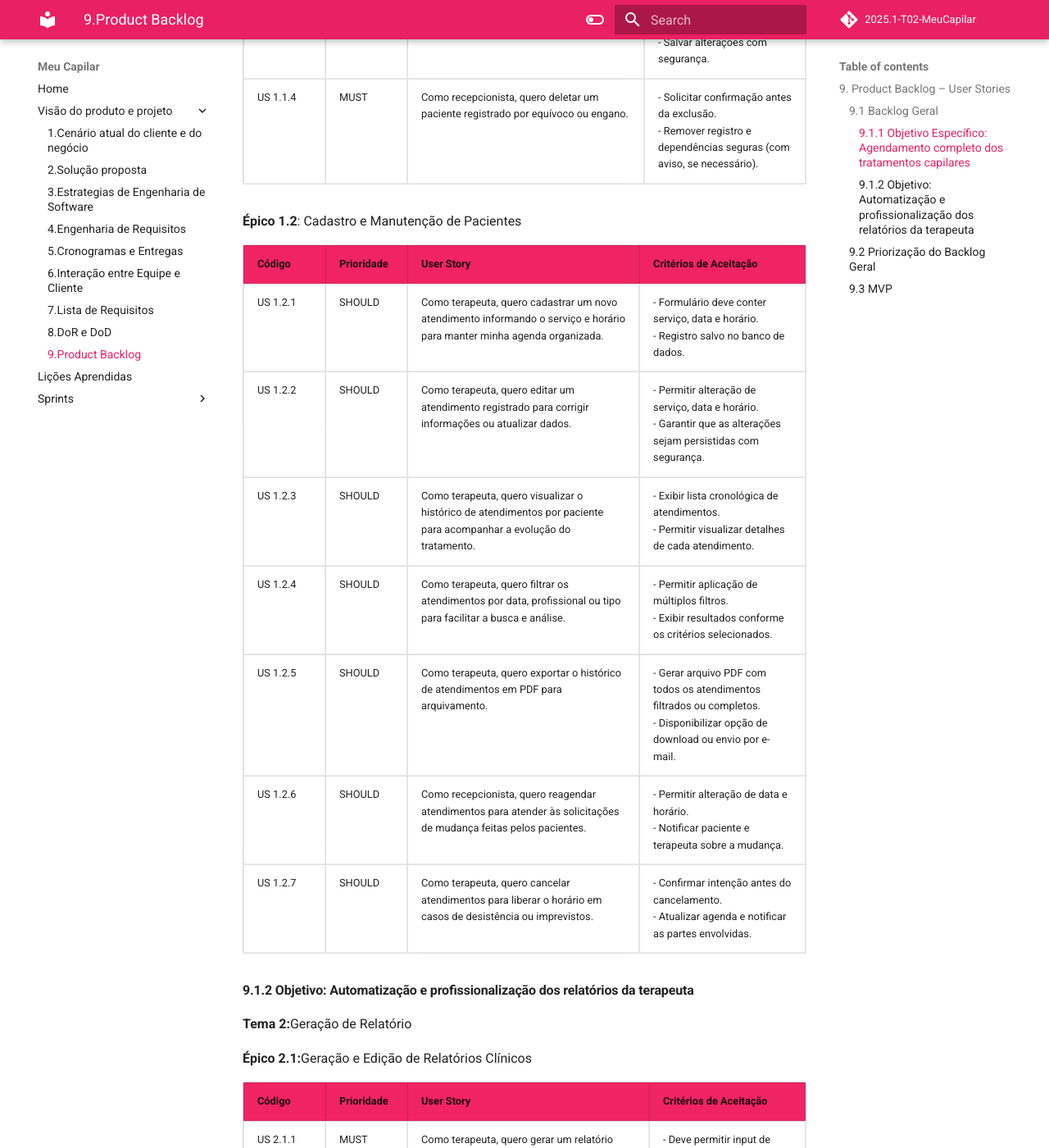
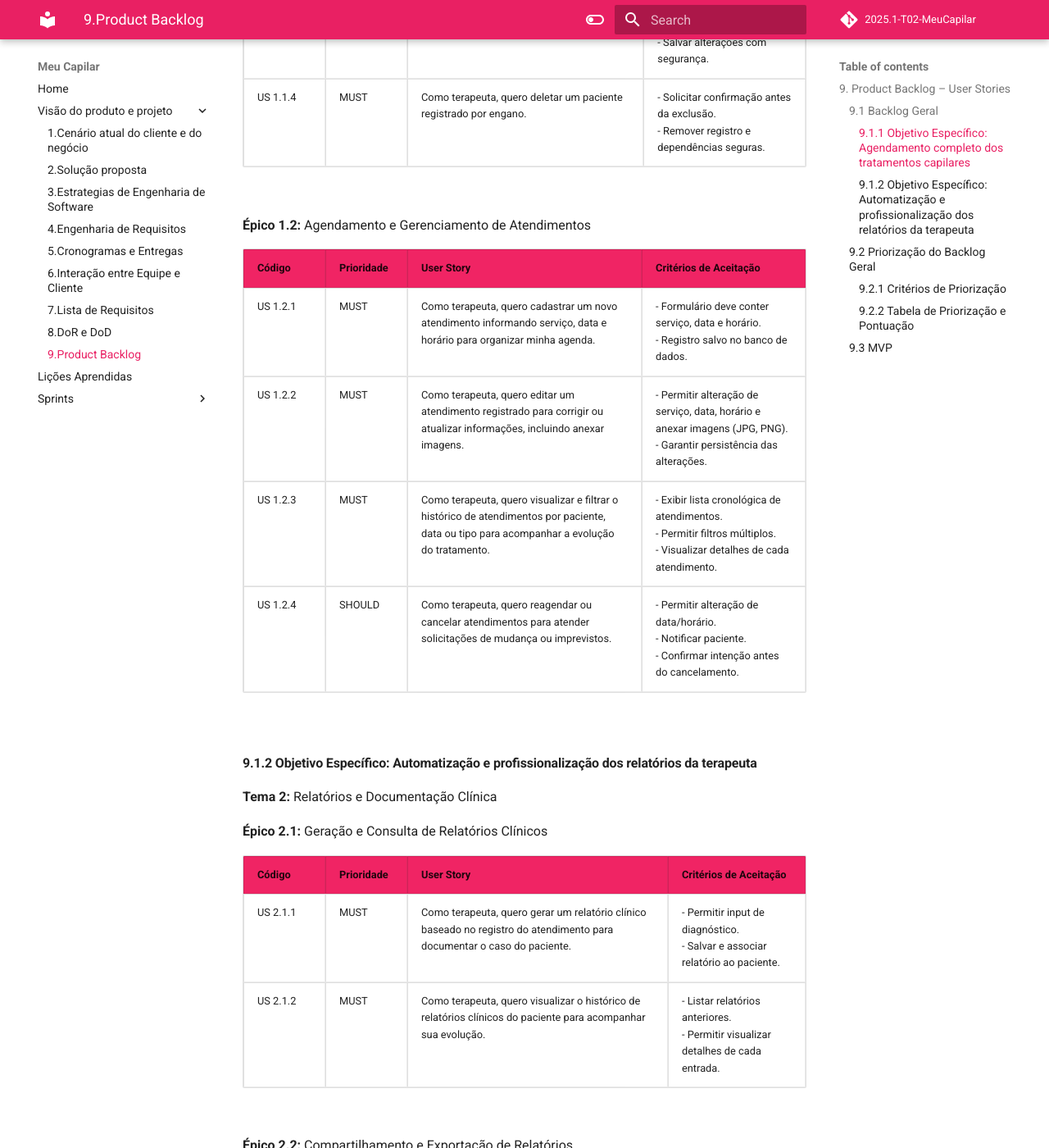
Before and after one commit to mdsreq-fga-unb/2025.1-T02-MeuCapilar, an MkDocs documentation site: the page built from docs/unidade2/sessao9.md, in a window 1280 px wide and 1400 px high, scrolled down 1003 px. Shown: the whole window at 82% size. Built offline with MkDocs 1.6.1 and Material for MkDocs 9.7.7, drawn with Linux system fonts in a browser that asks for light colours; comment, search, counter and statistics services are not loaded; some of the changed text lies outside the part shown.

Commit message:
resolvendo as issues do professor após unidade 2

```diff
--- a/docs/unidade2/sessao9.md
+++ b/docs/unidade2/sessao9.md
@@ -4,19 +4,19 @@
 
 ### **9.1 Backlog Geral**
 
-Nosso backlog é mantido no *Github Projects*, onde especificamos **critérios de aceitação** e **regras de negócio** em cada US, além de utilizarmos tags para:
-
-  - Priorizar as User Stories (US).
-  - Identificar a qual funcionalidade ou agrupamento cada US pertence.
-  - Classificar o nível de granularidade: Tema, Épico ou User Story.
-
+Nosso backlog é mantido no <em>Github Projects</em>, onde especificamos <strong>critérios de aceitação</strong> e <strong>regras de negócio</strong> em cada US, além de utilizarmos tags para:
+<ul>
+  <li>Priorizar as User Stories (US).</li>
+  <li>Identificar a qual funcionalidade ou agrupamento cada US pertence.</li>
+  <li>Classificar o nível de granularidade: Tema, Épico ou User Story.</li>
+</ul>
 Essa estrutura organiza e facilita a gestão do backlog, garantindo clareza no desenvolvimento e alinhamento com os objetivos do projeto.
 
-#### **9.1.1 Objetivo Específico: Agendamento completo dos tratamentos capilares**
+#### <strong>9.1.1 Objetivo Específico: Agendamento completo dos tratamentos capilares</strong>
 
-<strong>Tema 1:</strong>: Gestão de Pacientes e Atendimento
+<strong>Tema 1:</strong> Gestão de Pacientes e Atendimento
 
-<strong>Épico 1.1</strong>: Cadastro e Manutenção de Pacientes
+<strong>Épico 1.1:</strong> Cadastro e Gerenciamento de Pacientes
 
 <table border="1">
   <thead style="background-color: #F02464;">
@@ -31,43 +31,31 @@
     <tr>
       <td>US 1.1.1</td>
       <td>MUST</td>
-      <td>Como recepcionista, quero cadastrar um novo paciente para iniciar seu acompanhamento.</td>
-      <td>
-        - Formulário deve conter nome, contato e data de nascimento.<br>
-        - Registro salvo no banco de dados.
-      </td>
+      <td>Como terapeuta, quero cadastrar um novo paciente para iniciar o acompanhamento.</td>
+      <td>- Formulário deve conter nome, contato e data de nascimento.<br>- Registro salvo no banco de dados.</td>
     </tr>
     <tr>
       <td>US 1.1.2</td>
       <td>MUST</td>
-      <td>Como terapeuta ou recepcionista, quero buscar e visualizar informações completas do paciente para preparar a sessão.</td>
-      <td>
-        - Permitir busca por nome ou identificador.<br>
-        - Exibir todos os dados relevantes do paciente.
-      </td>
+      <td>Como terapeuta, quero buscar e visualizar informações completas do paciente para preparar a sessão.</td>
+      <td>- Permitir busca por nome ou identificador.<br>- Exibir todos os dados relevantes do paciente.</td>
     </tr>
     <tr>
       <td>US 1.1.3</td>
       <td>MUST</td>
-      <td>Como recepcionista, quero editar os dados do paciente para manter o cadastro sempre atualizado.</td>
-      <td>
-        - Permitir atualização de nome, contato, data de nascimento.<br>
-        - Salvar alterações com segurança.
-      </td>
+      <td>Como terapeuta, quero editar os dados do paciente para manter o cadastro sempre atualizado.</td>
+      <td>- Permitir atualização de nome, contato, data de nascimento.<br>- Salvar alterações com segurança.</td>
     </tr>
     <tr>
       <td>US 1.1.4</td>
       <td>MUST</td>
-      <td>Como recepcionista, quero deletar um paciente registrado por equívoco ou engano.</td>
-      <td>
-        - Solicitar confirmação antes da exclusão.<br>
-        - Remover registro e dependências seguras (com aviso, se necessário).
-      </td>
+      <td>Como terapeuta, quero deletar um paciente registrado por engano.</td>
+      <td>- Solicitar confirmação antes da exclusão.<br>- Remover registro e dependências seguras.</td>
     </tr>
   </tbody>
 </table>
-
-<strong>Épico 1.2</strong>: Cadastro e Manutenção de Pacientes
+<br>
+<strong>Épico 1.2:</strong> Agendamento e Gerenciamento de Atendimentos
 
 <table border="1">
   <thead style="background-color: #F02464;">
@@ -81,78 +69,38 @@
   <tbody>
     <tr>
       <td>US 1.2.1</td>
-      <td>SHOULD</td>
-      <td>Como terapeuta, quero cadastrar um novo atendimento informando o serviço e horário para manter minha agenda organizada.</td>
-      <td>
-        - Formulário deve conter serviço, data e horário.<br>
-        - Registro salvo no banco de dados.
-      </td>
+      <td>MUST</td>
+      <td>Como terapeuta, quero cadastrar um novo atendimento informando serviço, data e horário para organizar minha agenda.</td>
+      <td>- Formulário deve conter serviço, data e horário.<br>- Registro salvo no banco de dados.</td>
     </tr>
     <tr>
       <td>US 1.2.2</td>
-      <td>SHOULD</td>
-      <td>Como terapeuta, quero editar um atendimento registrado para corrigir informações ou atualizar dados.</td>
-      <td>
-        - Permitir alteração de serviço, data e horário.<br>
-        - Garantir que as alterações sejam persistidas com segurança.
-      </td>
+      <td>MUST</td>
+      <td>Como terapeuta, quero editar um atendimento registrado para corrigir ou atualizar informações, incluindo anexar imagens.</td>
+      <td>- Permitir alteração de serviço, data, horário e anexar imagens (JPG, PNG).<br>- Garantir persistência das alterações.</td>
     </tr>
     <tr>
       <td>US 1.2.3</td>
-      <td>SHOULD</td>
-      <td>Como terapeuta, quero visualizar o histórico de atendimentos por paciente para acompanhar a evolução do tratamento.</td>
-      <td>
-        - Exibir lista cronológica de atendimentos.<br>
-        - Permitir visualizar detalhes de cada atendimento.
-      </td>
+      <td>MUST</td>
+      <td>Como terapeuta, quero visualizar e filtrar o histórico de atendimentos por paciente, data ou tipo para acompanhar a evolução do tratamento.</td>
+      <td>- Exibir lista cronológica de atendimentos.<br>- Permitir filtros múltiplos.<br>- Visualizar detalhes de cada atendimento.</td>
     </tr>
     <tr>
       <td>US 1.2.4</td>
       <td>SHOULD</td>
-      <td>Como terapeuta, quero filtrar os atendimentos por data, profissional ou tipo para facilitar a busca e análise.</td>
-      <td>
-        - Permitir aplicação de múltiplos filtros.<br>
-        - Exibir resultados conforme os critérios selecionados.
-      </td>
-    </tr>
-    <tr>
-      <td>US 1.2.5</td>
-      <td>SHOULD</td>
-      <td>Como terapeuta, quero exportar o histórico de atendimentos em PDF para arquivamento.</td>
-      <td>
-        - Gerar arquivo PDF com todos os atendimentos filtrados ou completos.<br>
-        - Disponibilizar opção de download ou envio por e-mail.
-      </td>
-    </tr>
-    <tr>
-      <td>US 1.2.6</td>
-      <td>SHOULD</td>
-      <td>Como recepcionista, quero reagendar atendimentos para atender às solicitações de mudança feitas pelos pacientes.</td>
-      <td>
-        - Permitir alteração de data e horário.<br>
-        - Notificar paciente e terapeuta sobre a mudança.
-      </td>
-    </tr>
-    <tr>
-      <td>US 1.2.7</td>
-      <td>SHOULD</td>
-      <td>Como terapeuta, quero cancelar atendimentos para liberar o horário em casos de desistência ou imprevistos.</td>
-      <td>
-        - Confirmar intenção antes do cancelamento.<br>
-        - Atualizar agenda e notificar as partes envolvidas.
-      </td>
+      <td>Como terapeuta, quero reagendar ou cancelar atendimentos para atender solicitações de mudança ou imprevistos.</td>
+      <td>- Permitir alteração de data/horário.<br>- Notificar paciente.<br>- Confirmar intenção antes do cancelamento.</td>
     </tr>
   </tbody>
 </table>
 
+<br>
 
+#### <strong>9.1.2 Objetivo Específico: Automatização e profissionalização dos relatórios da terapeuta</strong>
 
-#### **9.1.2 Objetivo: Automatização e profissionalização dos relatórios da terapeuta**
+<strong>Tema 2:</strong> Relatórios e Documentação Clínica
 
-
-<strong>Tema 2:</strong>Geração de Relatório
-
-<strong>Épico 2.1:</strong>Geração e Edição de Relatórios Clínicos
+<strong>Épico 2.1:</strong> Geração e Consulta de Relatórios Clínicos
 
 <table border="1">
   <thead style="background-color: #F02464;">
@@ -167,106 +115,121 @@
     <tr>
       <td>US 2.1.1</td>
       <td>MUST</td>
-      <td>Como terapeuta, quero gerar um relatório clínico com base no diagnóstico para documentar o atendimento.</td>
-      <td>
-        - Deve permitir input de diagnóstico.<br>
-        - Deve salvar e associar o relatório ao paciente.
-      </td>
+      <td>Como terapeuta, quero gerar um relatório clínico baseado no registro do atendimento para documentar o caso do paciente.</td>
+      <td>- Permitir input de diagnóstico.<br>- Salvar e associar relatório ao paciente.</td>
     </tr>
     <tr>
       <td>US 2.1.2</td>
       <td>MUST</td>
-      <td>Como terapeuta, quero editar um relatório clínico para corrigir ou complementar informações.</td>
-      <td>
-        - Deve permitir alterar campos previamente preenchidos.<br>
-        - Deve manter histórico de edições.
-      </td>
+      <td>Como terapeuta, quero visualizar o histórico de relatórios clínicos do paciente para acompanhar sua evolução.</td>
+      <td>- Listar relatórios anteriores.<br>- Permitir visualizar detalhes de cada entrada.</td>
+    </tr>
+  </tbody>
+</table>
+<br>
+<strong>Épico 2.2:</strong> Compartilhamento e Exportação de Relatórios
+
+<table border="1">
+  <thead style="background-color: #F02464;">
+    <tr>
+      <th><strong>Código</strong></th>
+      <th><strong>Prioridade</strong></th>
+      <th><strong>User Story</strong></th>
+      <th><strong>Critérios de Aceitação</strong></th>
+    </tr>
+  </thead>
+  <tbody>
+    <tr>
+      <td>US 2.2.1</td>
+      <td>MUST</td>
+      <td>Como terapeuta, quero exportar relatórios clínicos em PDF para arquivamento ou envio ao paciente.</td>
+      <td>- Gerar PDF com relatórios filtrados ou completos.<br>- Opção de download <br> - Disponibilizado no perfil do paciente.</td>
     </tr>
     <tr>
-      <td>US 2.1.3</td>
-      <td>MUST</td>
-      <td>Como terapeuta, quero visualizar o histórico de relatórios do paciente para acompanhar sua evolução.</td>
-      <td>
-        - Deve listar relatórios anteriores.<br>
-        - Deve permitir visualizar detalhes de cada entrada.
-      </td>
-    </tr>
-    <tr>
-      <td>US 2.1.4</td>
-      <td>MUST</td>
-      <td>Como terapeuta, quero anexar imagens ao relatório clínico para incluir evidências visuais.</td>
-      <td>
-        - Deve suportar upload de imagens (JPG, PNG).<br>
-        - Imagens devem ser exibidas no relatório.
-      </td>
+      <td>US 2.2.2</td>
+      <td>COULD</td>
+      <td>Como terapeuta, quero compartilhar relatórios clínicos de forma segura com outros profissionais, quando autorizado pelo paciente.</td>
+      <td>- Compartilhamento controlado.<br>- Registro de acessos.</td>
     </tr>
   </tbody>
 </table>
 
+---
+
 ### **9.2 Priorização do Backlog Geral**
 
-A priorização do backlog foi realizada utilizando o modelo **MoSCoW** (*Must* Have, *Should* Have, *Could* Have e *Won't Have*), que auxilia na identificação das funcionalidades essenciais, desejáveis e opcionais. Esse modelo orienta o desenvolvimento de acordo com os objetivos do projeto, garantindo que as entregas mais importantes sejam priorizadas.
+A priorização do backlog foi realizada utilizando o modelo <strong>MoSCoW</strong> (<em>Must Have</em>, <em>Should Have</em>, <em>Could Have</em> e <em>Won't Have</em>), que auxilia na identificação das funcionalidades essenciais, desejáveis e opcionais. Esse modelo orienta o desenvolvimento de acordo com os objetivos do projeto, garantindo que as entregas mais importantes sejam priorizadas.
 
-Além disso, utilizamos um **checklist complementar** para reforçar a análise e atribuir uma pontuação a cada funcionalidade, considerando os seguintes critérios:
+#### <strong>9.2.1 Critérios de Priorização</strong>
 
-- (+1) O projeto é concluído sem essa User Story (US)?
-- (+1) Não pode ser adiado?
-- (+1) Pode não ser entregue?
-- (+1) Agrega valor de negócio?
+A pontuação de cada User Story (US) foi definida a partir de um checklist de critérios de negócio e critérios técnicos:
 
-Cada item positivo acrescenta um ponto, permitindo uma avaliação rápida e objetiva sobre a prioridade da funcionalidade. Funcionalidades com maior pontuação tendem a ser classificadas como "Must Have", enquanto aquelas com menor pontuação podem ser categorizadas como "Should Have" ou "Could Have".
+<strong>Critérios de Negócio:</strong>
+<ul>
+  <li>(+1) O projeto não é concluído sem essa US? - Se não, +1 ponto.</li>
+  <li>(+1) Não pode ser adiado? - Se não, +1 ponto </li>
+  <li>(+1) Pode não ser entregue? - Se não, +1 ponto</li>
+  <li>(+1) Agrega valor de negócio? - Se sim, +1 ponto</li>
+</ul>
+<strong>Critérios Técnicos:</strong>
+<ul>
+  <li>(+1) Complexidade técnica baixa? (implementação rápida e segura) - Se sim, +1 ponto</li>
+  <li>(+1) Reduz riscos técnicos ou de integração? - Se sim, +1 ponto</li>
+  <li>(+1) Facilita manutenção futura? - Se sim, +1 ponto</li>
+  <li>(+1) Alinha-se com padrões técnicos do projeto? - Se sim, +1 ponto</li>
+</ul>
+Quanto maior a pontuação, maior a prioridade da US.
 
-Dessa forma, a priorização foi realizada de maneira estruturada e alinhada com os interesses e necessidades do projeto, promovendo uma gestão eficiente do backlog.
+#### <strong>9.2.2 Tabela de Priorização e Pontuação</strong>
+
+<table border="1">
+  <thead style="background-color: #F02464;">
+    <tr>
+      <th><strong>Código</strong></th>
+      <th><strong>Prioridade</strong></th>
+      <th><strong>Pontuação</strong></th>
+      <th><strong>Critérios Atendidos de Negócio</strong></th>
+    </tr>
+  </thead>
+  <tbody>
+    <tr><td>US 1.1.1</td><td>MUST</td><td>8</td><td>4/4</td></tr>
+    <tr><td>US 1.1.2</td><td>MUST</td><td>8</td><td>4/4</td></tr>
+    <tr><td>US 1.1.3</td><td>MUST</td><td>8</td><td>4/4</td></tr>
+    <tr><td>US 1.1.4</td><td>MUST</td><td>8</td><td>4/4</td></tr>
+    <tr><td>US 1.2.1</td><td>MUST</td><td>8</td><td>4/4</td></tr>
+    <tr><td>US 1.2.2</td><td>MUST</td><td>6</td><td>3/4</td></tr>
+    <tr><td>US 1.2.3</td><td>MUST</td><td>6</td><td>3/4</td></tr>
+    <tr><td>US 1.2.4</td><td>SHOULD</td><td>5</td><td>3/4</td></tr>
+    <tr><td>US 2.1.1</td><td>MUST</td><td>7</td><td>3/4</td></tr>
+    <tr><td>US 2.1.2</td><td>MUST</td><td>8</td><td>4/4</td></tr>
+    <tr><td>US 2.2.1</td><td>MUST</td><td>8</td><td>4/4</td></tr>
+    <tr><td>US 2.2.2</td><td>COULD</td><td>4</td><td>1/4</td></tr>
+  </tbody>
+</table>
+<p><em>Legenda: O primeiro número em "Critérios Atendidos" refere-se aos critérios de negócio, o segundo aos critérios técnicos.</em></p>
+
+A priorização foi feita somando os pontos de cada US. As US com maior pontuação foram classificadas como "Must Have" (MUST), seguidas por "Should Have" (SHOULD) e "Could Have" (COULD). Critérios técnicos foram considerados para garantir que funcionalidades essenciais também sejam viáveis e sustentáveis do ponto de vista de desenvolvimento.
+
+Dessa forma, a priorização foi realizada de maneira estruturada, transparente e alinhada tanto com os interesses de negócio quanto com a viabilidade técnica do projeto, promovendo uma gestão eficiente do backlog.
+
+---
 
 ### **9.3 MVP**
 
-<strong>Objetivo Específico:</strong> Agendamento completo dos tratamentos capilares
-
-<strong>Tema 1:</strong> Gestão de Pacientes e Atendimento
-<strong>Épico 1.1:</strong> Cadastro e Manutenção de Pacientes
-
-<strong>US 1.1.1</strong> (MUST)
-Como recepcionista, quero cadastrar um novo paciente para iniciar seu acompanhamento.
-<strong>Critérios de Aceitação:</strong>
-
-<ul> <li><strong>Formulário</strong> deve conter nome, contato e data de nascimento.</li> <li><strong>Registro</strong> salvo no banco de dados.</li> </ul>
-<strong>US 1.1.2</strong> (MUST)
-Como terapeuta ou recepcionista, quero buscar e visualizar informações completas do paciente para preparar a sessão.
-<strong>Critérios de Aceitação:</strong>
-
-<ul> <li><strong>Permitir busca</strong> por nome ou identificador.</li> <li><strong>Exibir</strong> todos os dados relevantes do paciente.</li> </ul>
-<strong>US 1.1.3</strong> (MUST)
-Como recepcionista, quero editar os dados do paciente para manter o cadastro sempre atualizado.
-<strong>Critérios de Aceitação:</strong>
-
-<ul> <li><strong>Permitir atualização</strong> de nome, contato, data de nascimento.</li> <li><strong>Salvar alterações</strong> com segurança.</li> </ul>
-<strong>US 1.1.4</strong> (MUST)
-Como recepcionista, quero deletar um paciente registrado por equívoco ou engano.
-<strong>Critérios de Aceitação:</strong>
-
-<ul> <li><strong>Solicitar confirmação</strong> antes da exclusão.</li> <li><strong>Remover registro</strong> e dependências seguras (com aviso, se necessário).</li> </ul>
-<strong>Objetivo:</strong> Automatização e profissionalização dos relatórios da terapeuta
-
-<strong>Tema 2:</strong> Geração de Relatório
-<strong>Épico 2.1:</strong> Geração e Edição de Relatórios Clínicos
-
-<strong>US 2.1.1</strong> (MUST)
-Como terapeuta, quero gerar um relatório clínico com base no diagnóstico para documentar o atendimento.
-<strong>Critérios de Aceitação:</strong>
-
-<ul> <li><strong>Deve permitir</strong> input de diagnóstico.</li> <li><strong>Deve salvar</strong> e associar o relatório ao paciente.</li> </ul>
-<strong>US 2.1.2</strong> (MUST)
-Como terapeuta, quero editar um relatório clínico para corrigir ou complementar informações.
-<strong>Critérios de Aceitação:</strong>
-
-<ul> <li><strong>Deve permitir</strong> alterar campos previamente preenchidos.</li> <li><strong>Deve manter</strong> histórico de edições.</li> </ul>
-<strong>US 2.1.3</strong> (MUST)
-Como terapeuta, quero visualizar o histórico de relatórios do paciente para acompanhar sua evolução.
-<strong>Critérios de Aceitação:</strong>
-
-<ul> <li><strong>Deve listar</strong> relatórios anteriores.</li> <li><strong>Deve permitir</strong> visualizar detalhes de cada entrada.</li> </ul>
-<strong>US 2.1.4</strong> (MUST)
-Como terapeuta, quero anexar imagens ao relatório clínico para incluir evidências visuais.
-<strong>Critérios de Aceitação:</strong>
-
-<ul> <li><strong>Deve suportar</strong> upload de imagens (JPG, PNG).</li> <li><strong>Imagens devem</strong> ser exibidas no relatório.</li> </ul>
+<strong>Objetivo Específico:</strong> Agendamento completo dos tratamentos capilares e documentação clínica eficiente.<br>
+<strong>Tema 1:</strong> Gestão de Pacientes e Atendimento<br>
+<strong>Épico 1.1:</strong> Cadastro e Gerenciamento de Pacientes<br>
+US 1.1.1 (MUST)<br>
+US 1.1.2 (MUST)<br>
+US 1.1.3 (MUST)<br>
+US 1.1.4 (MUST)<br>
+<strong>Épico 1.2:</strong> Agendamento e Gerenciamento de Atendimentos<br>
+US 1.2.1 (MUST)<br>
+US 1.2.2 (MUST)<br>
+US 1.2.3 (MUST)<br>
+<br>
+<strong>Objetivo Específico:</strong> Automatização e profissionalização dos relatórios da terapeuta<br>
+<strong>Tema 2:</strong> Relatórios e Documentação Clínica<br>
+<strong>Épico 2.1:</strong> Geração e Consulta de Relatórios Clínicos<br>
+US 2.1.1 (MUST)<br>
+US 2.1.2 (MUST)<br>
```
Also changed, not shown: docs/unidade2/sessao7.md (+28 -20 lines).
